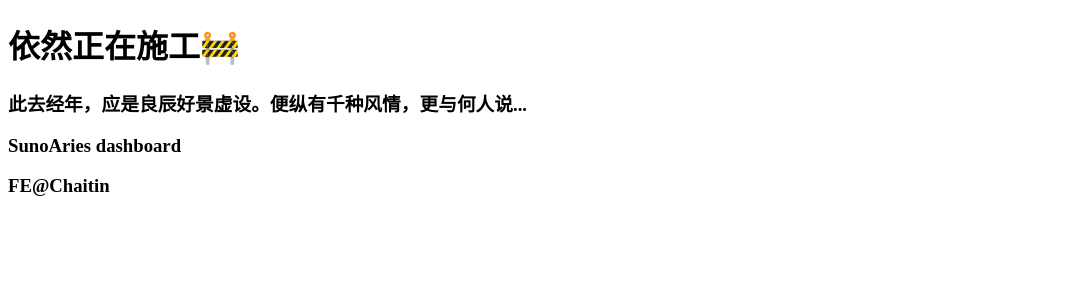
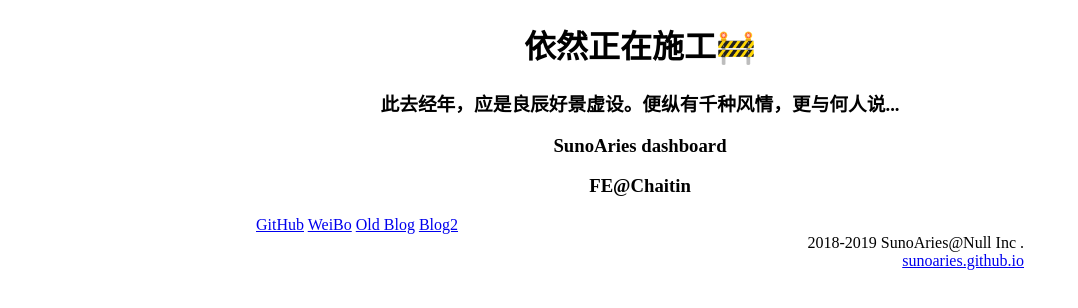
Before and after one commit to SunoAries/SunoAries.github.io, a plain HTML site: page index.html in a window 1280 px wide. Shown: the whole page, without its empty margins (0-1078 px from the left). Drawn offline with Linux system fonts and the light colour scheme.

Commit message:
feat: add copyrights & links

```diff
--- a/2019/stylesheet/main.css
+++ b/2019/stylesheet/main.css
@@ -0,0 +1,11 @@
+body {
+  width: 60%;
+  margin: 0 auto
+}
+h1,h2,h3 {
+  text-align: center;
+}
+copyright {
+  display: block;
+  text-align: right;
+}
--- a/index.html
+++ b/index.html
@@ -13,6 +13,18 @@
 <h3>此去经年，应是良辰好景虚设。便纵有千种风情，更与何人说...</h3>
 <h3>SunoAries dashboard</h3>
 <h3>FE@Chaitin</h3>
+<div>
+    <a href="https://github.com/SunoAries" target="_blank">GitHub</a>
+    <a href="https://weibo.com/2373460431" target="_blank">WeiBo</a>
+    <a href="https://sunoaries.github.io/vue_suno" target="_blank">Old Blog</a>
+    <a href="https://sunoaries.github.io/vue_suno" target="_blank">Blog2</a>
+</div>
+<copyright>
+    2018-<script>document.write(new Date().getFullYear());</script> SunoAries@Null Inc .
+    <div>
+        <a href="https://sunoaries.github.io">sunoaries.github.io</a>
+    </div>
+</copyright>
 <script src="2019/javascript/main.js"></script>
 </body>
 </html>
```
